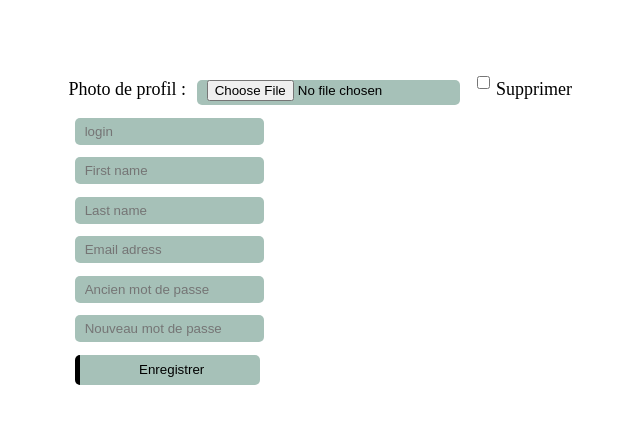
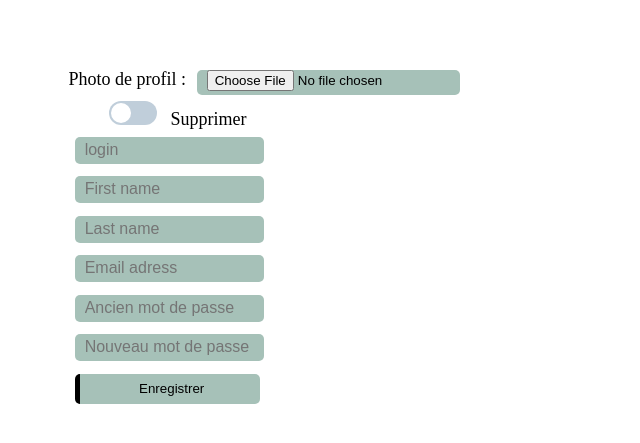
Before and after one commit to SteelTitan18/smart_blog, a Django app: page /profile/modif in a window 1280 px wide. Shown: the part 170-613 px from the top of the page, without its empty margins (258-898 px from the left). Run offline with Django 4.2, Linux system fonts and the light colour scheme; parts of the project's set-up code (start-up, migrations or seed data) failed here and were passed over; some web fonts are replaced.

Commit message:
taille profil + police placeholders + next postj

```diff
--- a/posts/forms.py
+++ b/posts/forms.py
@@ -12,7 +12,7 @@ class PostForm(forms.ModelForm):
         widgets = {
             'title' : forms.TextInput(attrs = {'placeholder': 'Titre'}),
             'content' : forms.Textarea(attrs = {'placeholder': 'Contenu'}),
-            'theme' : widget=forms.CheckboxSelectMultiple()
+            'theme' : forms.CheckboxSelectMultiple()
         }
 
 
--- a/posts/models.py
+++ b/posts/models.py
@@ -19,7 +19,7 @@ class Post(models.Model):
     content = models.TextField(verbose_name="", unique=True)
     illustration = models.ImageField(default=None, blank=True, null=True, upload_to='images/illustrations/%Y/%m/%d/')
     #theme = models.MultipleChoiceField(widget=forms.CheckboxSelectMultiple, choices=Theme.ob)
-    theme = models.ManyToManyField(Theme, verbose_name="Thème ")
+    theme = models.ManyToManyField(Theme, verbose_name="")
     like = models.ManyToManyField(User, related_name="liker")
     dislike = models.ManyToManyField(User, related_name="disliker")
     user = models.ForeignKey(User, on_delete=models.CASCADE, related_name="poster")
--- a/posts/static/posts/styles.css
+++ b/posts/static/posts/styles.css
@@ -55,6 +55,7 @@ a
 .user
 {
     display: block;
+    font-size: 22px;
 }
 
 .user-menu
@@ -304,7 +305,7 @@ body
 
 .profile-image-resizex2
 {
-    width : 25px; height : 25px;
+    width : 40px; height : 40px;
     overflow: hidden;
     border: none;
     -moz-border-radius : 75px;
@@ -408,3 +409,56 @@ input[type="submit"]
   border-radius: 20px;
   background-color: beige;
 }
+
+input[type="checkbox"].clean {
+  display: none;
+}
+input[type="checkbox"].clean + label {
+  box-sizing: border-box;
+  display: inline-block;
+  width: 3rem;
+  height: 1.5rem;
+  border-radius: 1.5rem;
+  padding:2px;
+  background-color: #c0ceda ;
+  transition: all 0.5s ;
+}
+input[type="checkbox"].clean + label::before {
+  box-sizing: border-box;
+  display: block;
+  content: "";
+  height: calc(1.5rem - 4px);
+  width: calc(1.5rem - 4px);
+  border-radius: 50%;
+  background-color: #fff;
+  transition: all 0.5s ;
+}
+input[type="checkbox"].clean:checked + label {
+  background-color: #00B7E8 ;
+}
+input[type="checkbox"].clean:checked + label::before {
+  margin-left: 1.5rem ;
+}
+
+input::placeholder
+{
+  font-size: 16px;
+}
+
+
+textarea::placeholder
+{
+  font-size: 16px;
+}
+
+.next
+{
+  position: absolute;
+  left: 75%;
+  top : 150%;
+}
+
+.next:hover
+{
+  color: blue;
+}
--- a/posts/templates/posts/addPost.html
+++ b/posts/templates/posts/addPost.html
@@ -5,6 +5,7 @@
   <form class="post-form" enctype="multipart/form-data" method="POST">
     {% csrf_token %}
     {{ form.as_p}}
+    <input type="button" id="popuptheme" onclick="popup(this)" value="˄ Thèmes ˄"/>
     ...Ou ajouter un thème inexistant
     <input type="text" name="new_theme" placeholder="Votre thème" /><br/>
     <input type="submit" value="Ajouter"/>
--- a/posts/templates/posts/index.html
+++ b/posts/templates/posts/index.html
@@ -25,7 +25,7 @@
               {% if post.user.image %}
                 <img class="profile-image-resizex2" src="{{ post.user.image.url }}" alt="Photo de profil">
               {% else %}
-                <i class="fa-solid fa-circle-user"></i>
+                <i class="fa-solid fa-circle-user fa-2x"></i>
               {% endif %}
               &nbsp&nbsp&nbsp{{ post.user }}</span><br/>
               <span class="post-content">
--- a/posts/templates/posts/model.html
+++ b/posts/templates/posts/model.html
@@ -22,7 +22,7 @@
           {% if request.user.image %}
             <img class="profile-image-resize" src="{{ request.user.image.url }}" alt="Photo de profil">&nbsp
           {% else %}
-            <i class="fa-solid fa-circle-user"></i>
+            <i class="fa-solid fa-circle-user fa-2x"></i>
           {% endif %}
           <span class="username">{{ user }}</span></button>
             <span class="popuptext" id="myPopup">
@@ -40,11 +40,21 @@
     <main>
       {% block content%}{% endblock %}
       <script>
+      document.getElementById("id_theme").style.display = "none";
     // When the user clicks on <div>, open the popup
         function myFunction() {
           var popup = document.getElementById("myPopup");
           popup.classList.toggle("show");
         }
+
+        function popup() {
+          var popwindow = document.getElementById("id_theme");
+          if (popwindow.style.display === "none") {
+            popwindow.style.display = "block";
+          } else {
+            popwindow.style.display = "none";
+          }
+       };
       </script>
     </main>
 
--- a/posts/templates/posts/modif_profile.html
+++ b/posts/templates/posts/modif_profile.html
@@ -6,8 +6,10 @@
     <form method="POST" enctype="multipart/form-data">
         {% csrf_token %}
         Photo de profil :
-        <input type="file" name="profile_image"/>
-        <input type="checkbox" name = "clean">Supprimer</input><br/>
+        <input type="file" name="profile_image"/><br/r>
+        &nbsp&nbsp&nbsp&nbsp&nbsp&nbsp&nbsp&nbsp
+        <input type="checkbox" name = "clean" class="clean" id="clean"></input>
+        <label for="clean"></label>&nbsp&nbsp&nbspSupprimer<br/>
         <input type="text" name="username" placeholder="login" value="{{ request.user.username }}"/><br/>
         <input type="text" name="first_name" placeholder="First name" value="{{ request.user.first_name }}"/><br/>
         <input type="text" name="last_name" placeholder="Last name" value="{{ request.user.last_name }}"/><br/>
--- a/posts/templates/posts/my_posts.html
+++ b/posts/templates/posts/my_posts.html
@@ -25,7 +25,7 @@
                 {% if post.user.image %}
                   <img class="profile-image-resizex2" src="{{ request.user.image.url }}" alt="Photo de profil">
                 {% else %}
-                  <i class="fa-solid fa-circle-user"></i>
+                  <i class="fa-solid fa-circle-user fa-2x"></i>
                 {% endif %}
                 &nbsp&nbsp&nbsp{{ post.user }}
               </span><br/>
--- a/posts/views.py
+++ b/posts/views.py
@@ -33,7 +33,6 @@ def home(request):
                     postList.append(post)
 
     for _post in postList:
-        print(_post.theme)
         comment = Comment.objects.filter(post=_post).count()
         postDic[_post] = (comment)
     addPost(request)
@@ -139,10 +138,11 @@ def DetailPost(request, post_id):
     else:
         form = CommentForm()
 
-    return render(request, 'posts/post_detail.html',
-                  {'post': _post, 'comments': comments, 'my_post': my_post, 'form': form, 'len': len(comments),
-                   'name': url})
+    return render(request, 'posts/post_detail.html', {'post': _post, 'comments': comments, 'my_post': my_post, 'form': form, 'len': len(comments), 'name': url})
 
+#def next_post(request, post_id):
+    #_prev = Post.objects.get(id=post_id) + 1
+    #DetailPost(request, _prev)
 
 def my_posts(request):
     postDic = {}
@@ -334,7 +334,7 @@ def comment_dislike(request, post_id, comment_id):
 
     return redirect('details', post.id)
 
-# class PostSearchListView(ListView):
+# class PostSearchListViedef next_post(request):w(ListView):
 #     model = Post
 #     context_object_name = "post_lst"
 #     template_name = "posts/index.html"
```
Also changed, not shown: posts/templates/posts/post_detail.html (+9 -5 lines), db.sqlite3, media/images/illustrations/2022/12/06/th.webp (added), media/profile/th.webp (added), posts/migrations/0007_alter_post_theme.py (added).
